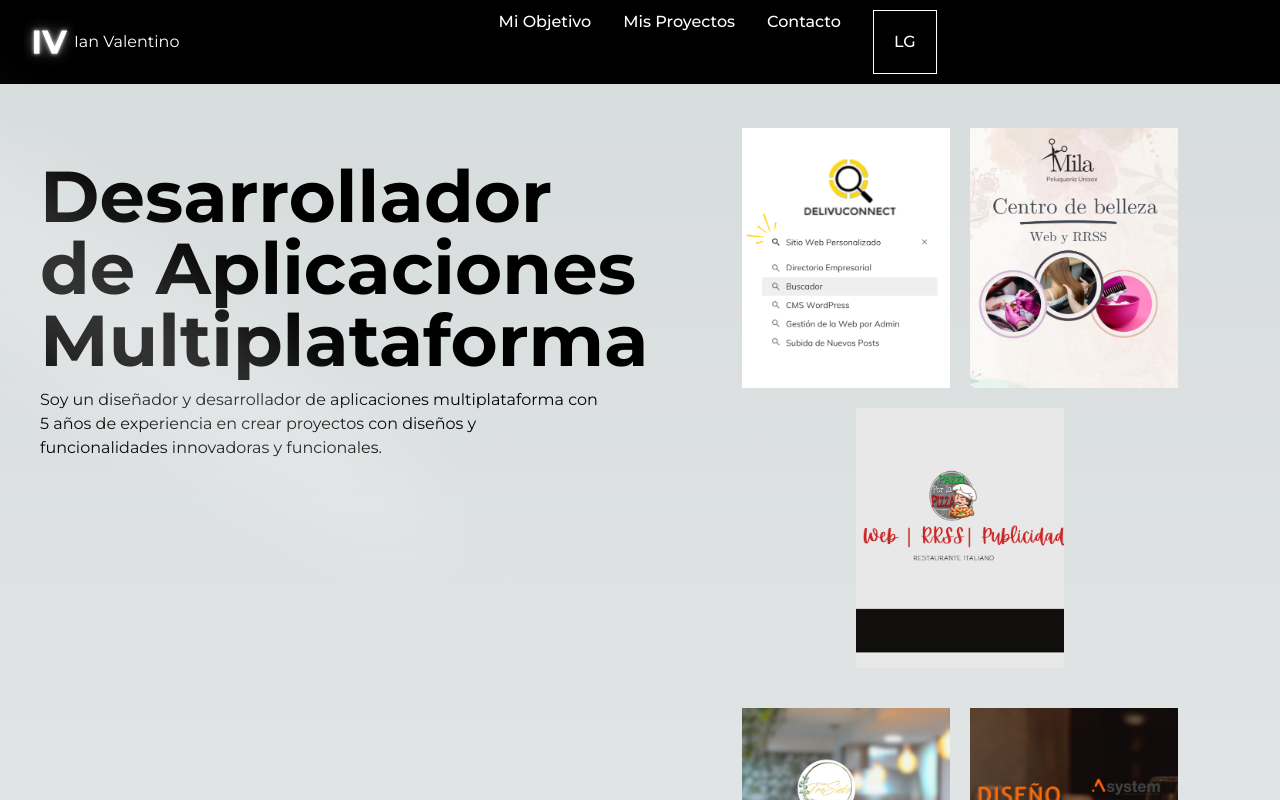
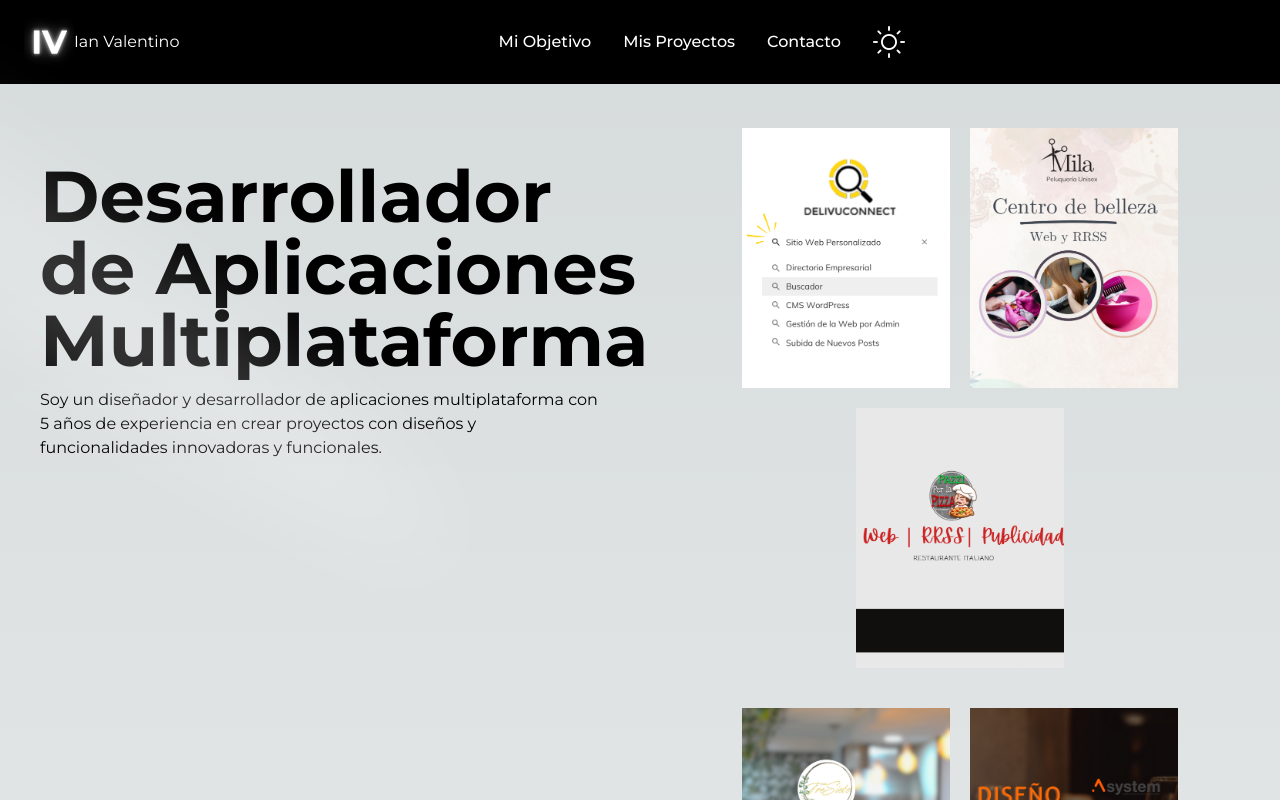
Before and after one commit to ivrequenajerez/ianvalentinoporfolio, a Next.js app: page / in a window 1280 px wide. Shown: the top 800 px of the page. Built offline with nearby package versions, Linux system fonts and the light colour scheme.

Commit message:
Cambio de dark a light y viceversa con icono

```diff
--- a/components/MyHeader.tsx
+++ b/components/MyHeader.tsx
@@ -63,7 +63,7 @@ const MyHeader = () => {
             } justify-between items-center w-full lg:flex lg:w-auto lg:order-1`}
             id="mobile-menu"
           >
-            <ul className="flex flex-col mt-4 font-medium lg:flex-row lg:space-x-8 lg:mt-0">
+            <ul className="flex flex-col mt-4 font-medium lg:flex-row lg:space-x-8 lg:mt-0 items-center">
               <li>
                 <a
                   href="#sobremi"
@@ -88,7 +88,9 @@ const MyHeader = () => {
                   Contacto
                 </a>
               </li>
-              <ThemeToggleButton/>
+              <li>
+                <ThemeToggleButton />
+              </li>
             </ul>
           </div>
         </div>
--- a/components/ThemeToggleButton.tsx
+++ b/components/ThemeToggleButton.tsx
@@ -1,11 +1,11 @@
 import React, { useEffect, useState } from "react";
+import Image from "next/image";
 
 const ThemeToggleButton = () => {
   const [isDarkMode, setIsDarkMode] = useState(false);
 
   useEffect(() => {
     const root = document.documentElement;
-    console.log("isDarkMode:", isDarkMode); // Añade esto
     if (isDarkMode) {
       root.classList.add("dark");
     } else {
@@ -14,16 +14,38 @@ const ThemeToggleButton = () => {
   }, [isDarkMode]);
 
   const handleClick = () => {
-    console.log("Button clicked"); // Añade esto
     setIsDarkMode(!isDarkMode);
   };
 
   return (
     <button
       onClick={handleClick}
-      className="w-16 h-16 border border-white text-white flex items-center justify-center"
+      className="relative w-16 h-16 flex items-center justify-center bg-transparent overflow-hidden"
     >
-      {isDarkMode ? "DR" : "LG"}
+      <div className="absolute inset-0 flex items-center justify-center transition-opacity duration-300">
+        <Image
+          src="/light.png"
+          alt="Light Mode"
+          width={32}
+          height={32}
+          style={{
+            opacity: isDarkMode ? 0 : 1,
+            transition: 'opacity 0.3s ease',
+            filter: 'invert(1)'
+          }}
+        />
+        <Image
+          src="/dark.png"
+          alt="Dark Mode"
+          width={32}
+          height={32}
+          style={{
+            opacity: isDarkMode ? 1 : 0,
+            transition: 'opacity 0.3s ease',
+            filter: 'invert(1)'
+          }}
+        />
+      </div>
     </button>
   );
 };
--- a/next.config.mjs
+++ b/next.config.mjs
@@ -1,6 +1,5 @@
 /** @type {import('next').NextConfig} */
 const nextConfig = {
-    output: 'export'
 };
 
 export default nextConfig;
```
Also changed, not shown: public/dark.png (added), public/light.png (added).
